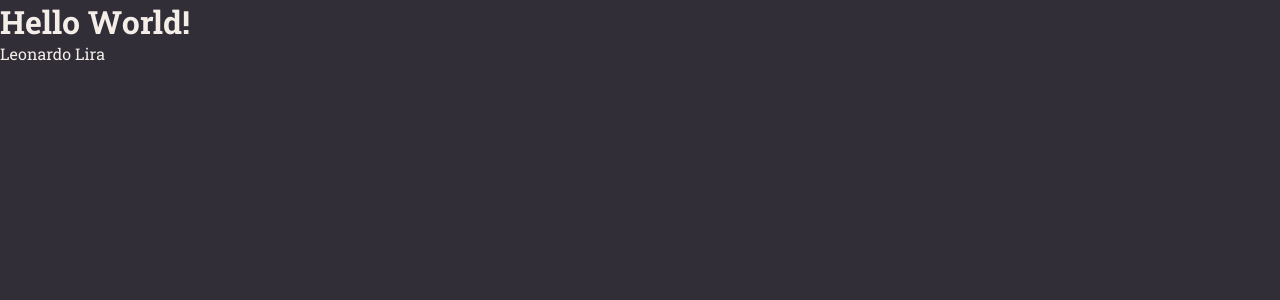
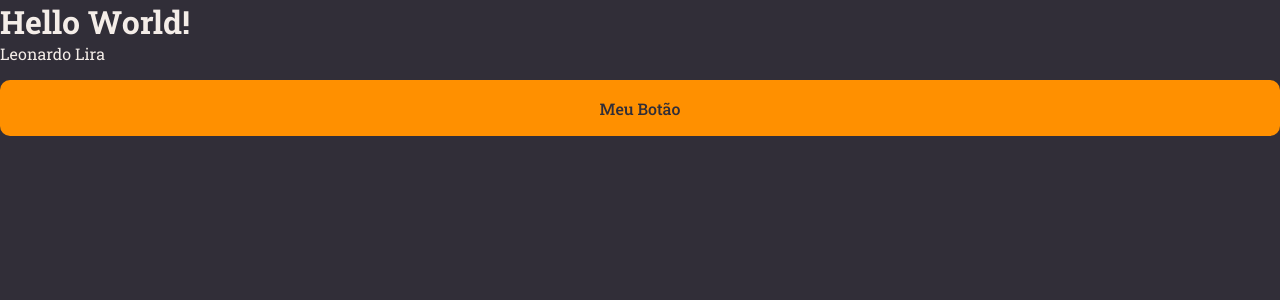
Before and after one commit to Leonardolira01/NotesForYou, a React (Vite) app: page / in a window 1280 px wide. Shown: the top 300 px of the page. Built offline with nearby package versions, Linux system fonts and the light colour scheme.

Commit message:
Componentes

```diff
--- /dev/null
+++ b/src/components/Button/index.jsx
@@ -0,0 +1,10 @@
+import { Container } from './styles';
+
+export function Button() {
+
+  return (
+    <Container type="button">
+      Meu Botão
+    </Container>
+  );
+}
--- /dev/null
+++ b/src/components/Button/styles.js
@@ -0,0 +1,18 @@
+import styled from 'styled-components';
+
+export const Container = styled.button`
+  width: 100%;
+  background-color: ${({ theme }) => theme.COLORS.ORANGE};
+  color: ${({ theme }) => theme.COLORS.BACKGROUND_800};
+
+  height: 56px; //altura do botão
+  border: 0; // borda
+  padding: 0 16px; // espaço interno dentro de um elemento
+  margin-top: 16px; // espaço acima
+  border-radius: 10px; // cantos arredondados
+  font-weight: 500; // tamanho médio do texto
+
+  &:disabled {
+    opacity: 0.5;
+  }
+`;
--- a/src/pages/Details/index.jsx
+++ b/src/pages/Details/index.jsx
@@ -1,10 +1,14 @@
 import { Container } from './styles';
+
+import { Button } from '../../components/Button';
 
 export function Details() {
   return(
     <Container>
       <h1>Hello World!</h1>
       <span>Leonardo Lira</span>
+
+      <Button />
     </Container>
   )
 }
```
